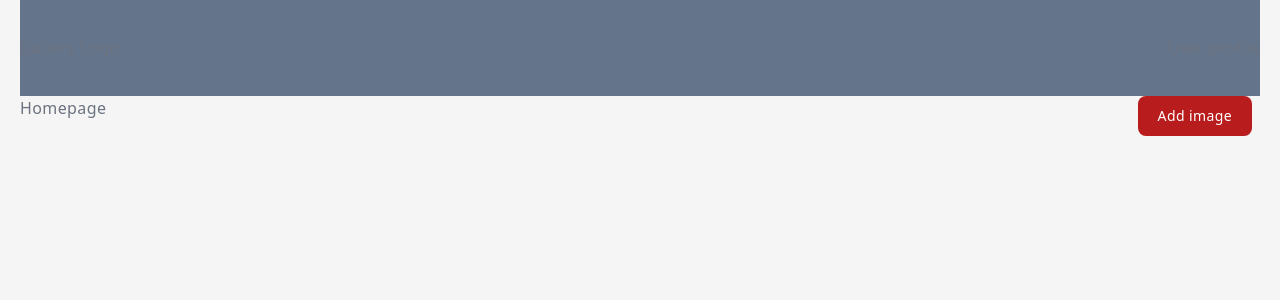
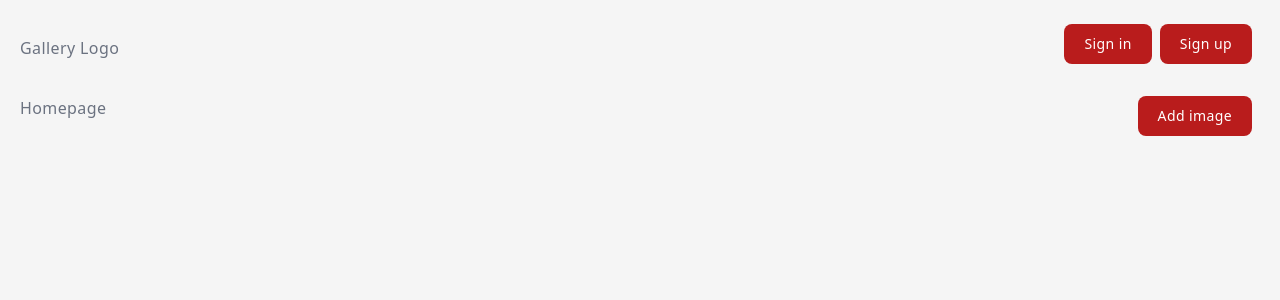
Before and after one commit to MainaMary/Firebase-CRUD-app, a React (Vite) app: page / in a window 1280 px wide. Shown: the top 300 px of the page. Built offline with nearby package versions, Linux system fonts and the light colour scheme.

Commit message:
Add useNavigate hook to navigate programmatically

```diff
--- a/src/components/CustomButton.tsx
+++ b/src/components/CustomButton.tsx
@@ -1,9 +1,9 @@
 import { BtnProps } from "../utils/types"
 
 const CustomButton = (props:BtnProps) => {
-const {name, onClick, type, children} = props
+const {name, onClick, type, children, disabled} = props
   return (
-    <button className="flex h-auto items-center focus:outline-none cursor-pointer text-white bg-red-700 hover:bg-red-800 focus:ring-4 focus:ring-red-300 font-medium rounded-lg text-sm px-5 py-2.5 mr-2 mb-2 dark:bg-red-600 dark:hover:bg-red-700 dark:focus:ring-red-900" onClick={onClick} type={type}>{children}</button>
+    <button name={name}  disabled={disabled} className="flex h-auto items-center focus:outline-none cursor-pointer text-white bg-red-700 hover:bg-red-800 focus:ring-4 focus:ring-red-300 font-medium rounded-lg text-sm px-5 py-2.5 mr-2 mb-2 dark:bg-red-600 dark:hover:bg-red-700 dark:focus:ring-red-900" onClick={onClick} type={type}>{children}</button>
   )
 }
 
--- a/src/components/Navbar.tsx
+++ b/src/components/Navbar.tsx
@@ -1,10 +1,17 @@
 import React from 'react'
+import CustomButton from './CustomButton'
+import { useNavigate } from 'react-router-dom'
 
 const Navbar = () => {
+  const navigate = useNavigate()
   return (
-    <nav className='h-24 flex justify-between items-center bg-slate-500'>
-      <h3>Gallery Logo</h3>
-      <h3>User profile</h3>
+    <nav className='h-24 flex justify-between items-center'>
+      <h3 onClick={() =>navigate('/')}>Gallery Logo</h3>
+      <div className='flex'>
+        <CustomButton onClick={() =>navigate('/login')}>Sign in</CustomButton>
+        <CustomButton onClick={() => navigate('/register')}>Sign up</CustomButton>
+      </div>
+
     </nav>
   )
 }
```
